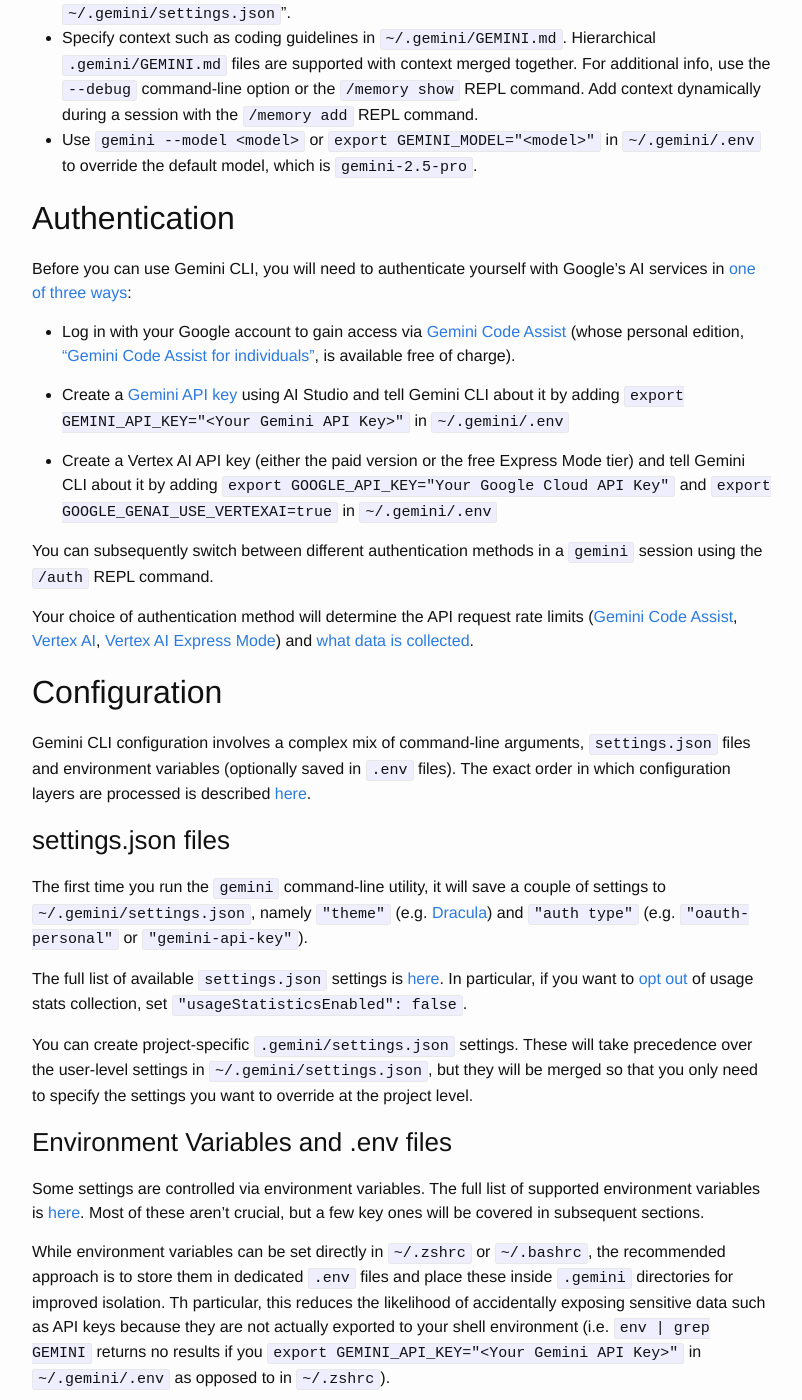
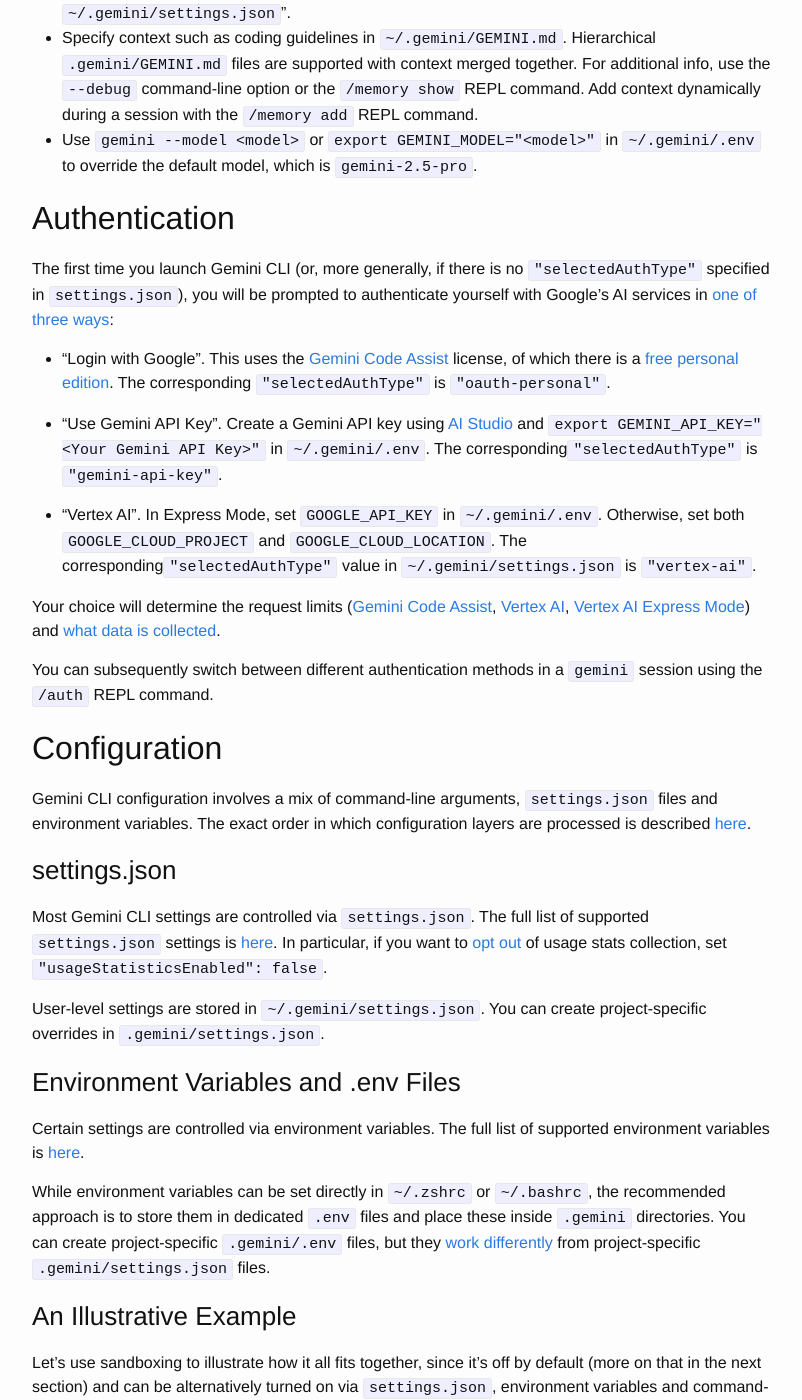
Before and after one commit to vglazer/vglazer.github.io, a Jekyll site: the page built from _posts/2025-07-22-gemini-cli-notes.md, in a window 1280 px wide and 1400 px high, scrolled down 780 px. Shown: the whole window, without its empty margins (238-1040 px from the left). Built offline with Jekyll 4.4.1, drawn with Linux system fonts in a browser that asks for light colours; nearby versions of some CDN libraries; some of the changed text lies outside the part shown.

Commit message:
Latest edits

```diff
--- a/_posts/2025-07-22-gemini-cli-notes.md
+++ b/_posts/2025-07-22-gemini-cli-notes.md
@@ -7,7 +7,7 @@ categories: ai agents llms productiviy devtools osx gemini gemini-cli google
 ---
 
 ## Why this post?
-The Gemini CLI [launch post](https://blog.google/technology/developers/introducing-gemini-cli-open-source-ai-agent/) already does a good job of summarizing the tool's capabiliies and the [GitHub repo README.md](https://github.com/google-gemini/gemini-cli/) should help you get up and running quickly.
+The Gemini CLI [launch post](https://blog.google/technology/developers/introducing-gemini-cli-open-source-ai-agent/) summarizes the tool's capabiliies and the [GitHub repo README.md](https://github.com/google-gemini/gemini-cli/) should help you get up and running quickly.
 
 However, the [full documentation](https://github.com/google-gemini/gemini-cli/blob/main/docs/index.md) covers a lot of ground and I thought others might find the notes I took to help me navigate it useful. While there is a bit of a Mac focus, most of this should hopefully apply on other platforms as well.
 
@@ -20,60 +20,52 @@ However, the [full documentation](https://github.com/google-gemini/gemini-cli/bl
 - Use `gemini --model <model>` or `export GEMINI_MODEL="<model>"` in `~/.gemini/.env` to override the default model, which is `gemini-2.5-pro`.
 
 ## Authentication
-Before you can use Gemini CLI, you will need to authenticate yourself with Google's AI services in [one of three ways](https://github.com/google-gemini/gemini-cli/blob/main/docs/cli/authentication.md):
+The first time you launch Gemini CLI (or, more generally, if there is no `"selectedAuthType"` specified in `settings.json`), you will be prompted to authenticate yourself with Google's AI services in [one of three ways](https://github.com/google-gemini/gemini-cli/blob/main/docs/cli/authentication.md):
 
-- Log in with your Google account to gain access via [Gemini Code Assist](https://developers.google.com/gemini-code-assist/docs/overview) (whose personal edition, ["Gemini Code Assist for individuals"](https://developers.google.com/gemini-code-assist/docs/overview#supported-features-gca), is available free of charge).
+- "Login with Google". This uses the [Gemini Code Assist](https://developers.google.com/gemini-code-assist/docs/overview) license, of which there is a [free personal edition](https://developers.google.com/gemini-code-assist/docs/overview#supported-features-gca). The corresponding `"selectedAuthType"` is `"oauth-personal"`.
 
-- Create a [Gemini API key](https://aistudio.google.com/apikey) using AI Studio and tell Gemini CLI about it by adding `export GEMINI_API_KEY="<Your Gemini API Key>"` in `~/.gemini/.env`
+- "Use Gemini API Key". Create a Gemini API key using [AI Studio](https://aistudio.google.com/apikey) and `export GEMINI_API_KEY="<Your Gemini API Key>"` in `~/.gemini/.env`. The corresponding`"selectedAuthType"` is `"gemini-api-key"`.
 
-- Create a Vertex AI API key (either the paid version or the free Express Mode tier) and tell Gemini CLI about it by adding `export GOOGLE_API_KEY="Your Google Cloud API Key"` and `export GOOGLE_GENAI_USE_VERTEXAI=true` in `~/.gemini/.env`
+- "Vertex AI". In Express Mode, set `GOOGLE_API_KEY` in `~/.gemini/.env`. Otherwise, set both `GOOGLE_CLOUD_PROJECT` and `GOOGLE_CLOUD_LOCATION`. The corresponding`"selectedAuthType"` value in `~/.gemini/settings.json` is `"vertex-ai"`.
+
+Your choice will determine the request limits ([Gemini Code Assist](https://ai.google.dev/gemini-api/docs/rate-limits#free-tier), [Vertex AI](https://cloud.google.com/vertex-ai/generative-ai/docs/quotas), [Vertex AI Express Mode](https://cloud.google.com/vertex-ai/generative-ai/docs/start/express-mode/overview#models)) and [what data is collected](https://github.com/google-gemini/gemini-cli/blob/main/docs/tos-privacy.md).
 
 You can subsequently switch between different authentication methods in a `gemini` session using the `/auth` REPL command.
 
-Your choice of authentication method will determine the API request rate limits ([Gemini Code Assist](https://ai.google.dev/gemini-api/docs/rate-limits#free-tier), [Vertex AI](https://cloud.google.com/vertex-ai/generative-ai/docs/quotas), [Vertex AI Express Mode](https://cloud.google.com/vertex-ai/generative-ai/docs/start/express-mode/overview#models)) and [what data is collected](https://github.com/google-gemini/gemini-cli/blob/main/docs/tos-privacy.md).
+## Configuration
+Gemini CLI configuration involves a mix of command-line arguments, `settings.json` files and environment variables. The exact order in which configuration layers are processed is described [here](https://github.com/google-gemini/gemini-cli/blob/main/docs/cli/configuration.md#configuration-layers).
 
-## Configuration
-Gemini CLI configuration involves a complex mix of command-line arguments, `settings.json` files and environment variables (optionally saved in `.env` files). The exact order in which configuration layers are processed is described [here](https://github.com/google-gemini/gemini-cli/blob/main/docs/cli/configuration.md#configuration-layers).
+### settings.json
+Most Gemini CLI settings are controlled via `settings.json`. The full list of supported `settings.json` settings is [here](https://github.com/google-gemini/gemini-cli/blob/main/docs/cli/configuration.md#available-settings-in-settingsjson). In particular, if you want to [opt out](https://github.com/google-gemini/gemini-cli/blob/main/docs/cli/configuration.md#usage-statistics) of usage stats collection, set `"usageStatisticsEnabled": false`.
 
-### settings.json files
-The first time you run the `gemini` command-line utility, it will save a couple of settings to `~/.gemini/settings.json`, namely `"theme"` (e.g. [Dracula](https://draculatheme.com)) and `"auth type"` (e.g. `"oauth-personal"` or `"gemini-api-key"`).
+User-level settings are stored in `~/.gemini/settings.json`. You can create project-specific overrides in `.gemini/settings.json`.
 
-The full list of available `settings.json` settings is [here](https://github.com/google-gemini/gemini-cli/blob/main/docs/cli/configuration.md#available-settings-in-settingsjson). In particular, if you want to [opt out](https://github.com/google-gemini/gemini-cli/blob/main/docs/cli/configuration.md#usage-statistics) of usage stats collection, set `"usageStatisticsEnabled": false`.
+### Environment Variables and .env Files
+Certain settings are controlled via environment variables. The full list of supported environment variables is [here](https://github.com/google-gemini/gemini-cli/blob/main/docs/cli/configuration.md#environment-variables--env-files).
 
-You can create project-specific `.gemini/settings.json` settings. These will take precedence over the user-level settings in `~/.gemini/settings.json`, but they will be merged so that you only need to specify the settings you want to override at the project level.
+While environment variables can be set directly in `~/.zshrc` or `~/.bashrc`, the recommended approach is to store them in dedicated `.env` files and place these inside `.gemini` directories. You can create project-specific `.gemini/.env` files, but they [work differently](https://github.com/google-gemini/gemini-cli/blob/main/docs/cli/authentication.md#persisting-environment-variables-with-env-files) from project-specific `.gemini/settings.json` files.
 
-### Environment Variables and .env files
-Some settings are controlled via environment variables. The full list of supported environment variables is [here](https://github.com/google-gemini/gemini-cli/blob/main/docs/cli/configuration.md#environment-variables--env-files). Most of these aren't crucial, but a few key ones will be covered in subsequent sections.
-
-While environment variables can be set directly in `~/.zshrc` or `~/.bashrc`, the recommended approach is to store them in dedicated `.env` files and place these inside `.gemini` directories for improved isolation. Th particular, this reduces   the likelihood of accidentally exposing sensitive data such as API keys because they are not actually exported to your shell environment (i.e. `env | grep GEMINI` returns no results if you `export GEMINI_API_KEY="<Your Gemini API Key>"` in `~/.gemini/.env` as opposed to in `~/.zshrc`).
-
-You can create project-specific `.gemini/.env` files, but they work differently from project-specific `.gemini/settings.json` files. Rather than combining environment variables across multiple files, gemini will load them from the first `.env` file that it finds according [this search order](https://github.com/google-gemini/gemini-cli/blob/main/docs/cli/authentication.md#persisting-environment-variables-with-env-files). This requires project-specific `.env` files to explicitly set every relevant environment variable (such as `GEMINI_API_KEY`, for example) and not just the ones that you want to override in `~/.gemini/.env`.
-
-### Putting It All Together
-Let's use sandboxing to illustrate how it all fits together.
-
-Sandboxing is off by default (more on that later) and can be alternatively turned on via `settings.json`, environment variables and command-line switches:
+### An Illustrative Example
+Let's use sandboxing to illustrate how it all fits together, since it's off by default (more on that in the next section) and can be alternatively turned on via `settings.json`, environment variables and command-line switches:
 - Create an empty project directory: `mkdir -p ~/junk/myproject`.
 - `cd ~/junk/myproject` so that `myproject` is your current project.
 - Run `gemini`. Sandboxing is _off_ (the status bar at the bottom will say "no sandbox (see /docs)"). Exit `gemini`.
 - Add `"sandbox": true` to the user-level settings in `~/.gemini/settings.json`. You should also see additional settings there, such as `"theme"` and `"selectedAuthType"`.
 - Run `gemini`. Sandboxing is _on_ (on a Mac, the status bar will say "macOS Seatbelt (permissive-open)" if you are using the default Seatbelt profile). Exit `gemini`.
 - Create a project-specific `settings.json` file: `mkdir .gemini; echo '{"sandbox": false}' > .gemini/settings.json`.
-- Run `gemini`. Sandboxing is _off_, because project-level `settings.json` settings override user-level `settings.json` settings. Note that you only need to specify the value of `sandbox`, the setting you want to override. Exit `gemini`.
+- Run `gemini`. Sandboxing is _off_, **because project-level `settings.json` settings override user-level `settings.json` settings**. Note that you only need to specify the value of `sandbox`, the setting you want to override. Exit `gemini`.
 - Set the `GEMINI_SANDBOX` environment variable via a user-level `.env` file: `echo 'export GEMINI_SANDBOX="true"' >> ~/.gemini/.env`.
-- Run `gemini`. Sandboxing in _on_, because environment variables take precedence over `settings.json` settings. Exit `gemini`.
+- Run `gemini`. Sandboxing in _on_, **because environment variables take precedence over `settings.json` settings**. Exit `gemini`.
 - Create a project-specific `.env` file: `echo 'export GEMINI_SANDBOX="false"' > .gemini/.env`. This is sufficient if `"selectedAuthType"` is set to `"oauth-personal"` in `~/.gemini/settings.json`.
-- Run `gemini`. Sandboxing in _off_, because the project-specific `.gemini/.env` file _shadows_ the user-level `~/.gemini/.env` file.
-  - However, unlike with project-level `settings.json` overrides (where only `sandbox` needed to be specified), _all_ relevant environment variables must be set in `.gemini/.env` and not just `GEMINI_SANDBOX`.
-  - For example, if `"selectedAuthType` is set to `"gemini-api-key"` in `~/.gemini/settings.json`, you will need to `export GEMINI_API_KEY="<Your Gemini API Key>"` in `myproject/.gemini/.env` in order to successfully authenticate yourself when running `gemini` from within the `myproject` directory, _even when using the same Gemini API key as the one in `~/.gemini/.env`_. Exit `gemini`.
-- Run `gemini`. Sandboxing is still _off_, as before. Execute the `/auth` REPL command and select "Use Gemini API Key" when asked "How would you like to authenticate for this project?". You will get an error message indicating that "GEMINI_API_KEY environment variable [was] not found". Exit `gemini`.
-  - If you have a valid Gemini API key set in `~/.gemini/.env`, this error message can be avoided by copying it to `.gemini/.env` using e.g. `grep GEMINI_API_KEY ~/.gemini/.env >> .gemini/.env`.
-- Run `gemini --sandbox`. Sandboxing is in now on, because command-line arguments take precedence over environment variables.
+  - However, unlike with project-level `settings.json` overrides (where only `sandbox` needed to be specified), _all_ relevant environment variables must be set in `.gemini/.env` file and not just `GEMINI_SANDBOX`.
+  - For example, if `"selectedAuthType"` is set to `"gemini-api-key"` in `~/.gemini/settings.json`, you will need to `export GEMINI_API_KEY="<Your Gemini API Key>"` in `myproject/.gemini/.env` in order to successfully authenticate yourself when running `gemini` from within `myproject`.
+- Run `gemini`. Sandboxing in _off_, **because the project-specific `.gemini/.env` file _shadows_ the user-level `~/.gemini/.env` file**. Exit `gemini`.
+- Run `gemini --sandbox`. Sandboxing is _on_, **because command-line arguments take precedence over environment variables**.
 
 ## Sandboxing
-Given Gemini CLI's ability to execute arbitrary commands on your machine, safety is definitely a concern. To mitigate this risk, Gemini CLI supports [sandboxing](https://github.com/google-gemini/gemini-cli/blob/main/docs/sandbox.md). **However, sandboxing is disabled by default except in "YOLO mode" (which is itself off by default for safety reasons)**.
+Given Gemini CLI's ability to execute arbitrary commands on your machine, safety is a concern. To mitigate this risk, Gemini CLI supports [sandboxing](https://github.com/google-gemini/gemini-cli/blob/main/docs/sandbox.md), which is disabled by default (except in "YOLO mode"). There are multiple ways of enabling it, covered in the Configuration section above.
 
-You can enable sandboxing in a given session via `gemini --sandbox` or persist it by adding `export GEMINI_SANDBOX="true"` to `.gemini/.env`. Alternatively, you can add `"sandbox": true` to `settings.json`. The default sandboxing methodology is platform-specific: `"sandbox-exec"` on a Mac and `"docker"` elsewhere. You can override it by explicitly setting `GEMINI_SANDBOX` to `"sandbox-exec"`, `"docker"` or `"podman"`, though `"sandbox-exec"` only works on a Mac.
+The default sandboxing methodology is platform-specific: `"sandbox-exec"` on a Mac and `"docker"` elsewhere. You can override it by explicitly setting `GEMINI_SANDBOX` to `"sandbox-exec"`, `"docker"` or `"podman"`, though `"sandbox-exec"` only works on a Mac.
 
 Gemini CLI ships with several [predefined sandbox-exec profiles](https://github.com/google-gemini/gemini-cli/blob/main/docs/sandbox.md#macos-seatbelt-profiles): "permissive-open", "permissive-proxied", "permissive-closed", "restrictive-open", "restrictive-proxied" and "restrictive-closed". The default profile is "permissive-open". It restricts writes outside the project directory, but allows most other operations. To select a different profile, `export SEATBELT_PROFILE="<profile>"` in `.gemini/.env`.
 
```
